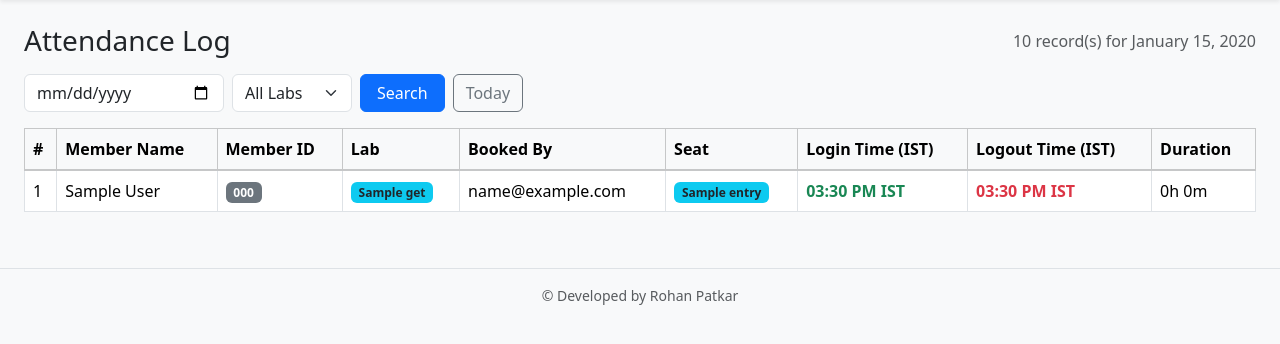
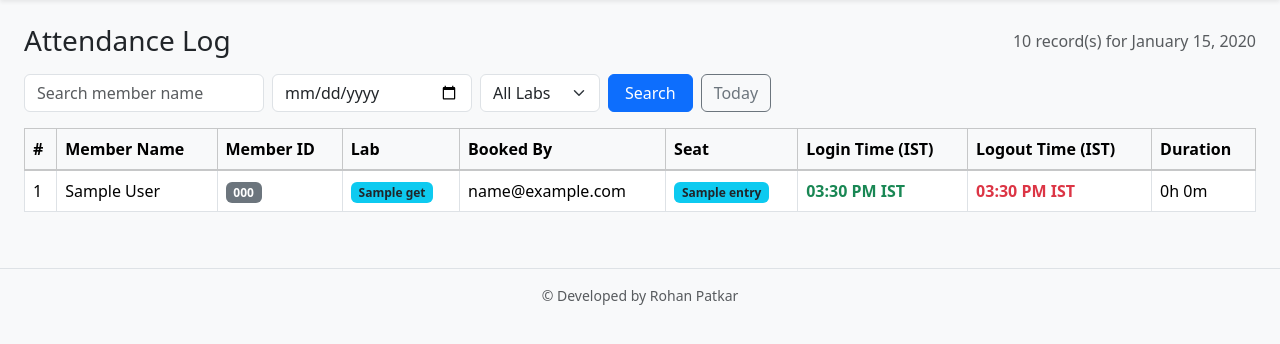
Before and after one commit to rohanptkr/prerna.v02, a Flask app: template templates/attendance/index.html in a window 1280 px wide. Shown: the part 56-400 px from the top of the page. Run offline with Flask 3, Linux system fonts and the light colour scheme; the template is opened without the code that fills it: most values are stand-ins (such as "Sample title", 1, 10 or a date in 2020).

Commit message:
Add member name search to attendance log

```diff
--- a/templates/attendance/index.html
+++ b/templates/attendance/index.html
@@ -7,6 +7,7 @@
 </div>
 
 <form class="mb-3 d-flex gap-2 align-items-center flex-wrap" method="get">
+  <input type="text" name="q" class="form-control" style="max-width:240px;" placeholder="Search member name" value="{{ search }}">
   <input type="date" name="date" class="form-control" style="max-width:200px;" value="{{ filter_date.isoformat() }}">
   <select name="lab" class="form-select" style="max-width:120px;">
     <option value="" {% if not lab_filter %}selected{% endif %}>All Labs</option>
@@ -14,7 +15,7 @@
     <option value="Lab 2" {% if lab_filter=='Lab 2' %}selected{% endif %}>Lab 2</option>
   </select>
   <button class="btn btn-primary px-3" type="submit">Search</button>
-  <a href="{{ url_for('attendance.index', lab=lab_filter) }}" class="btn btn-outline-secondary">Today</a>
+  <a href="{{ url_for('attendance.index', q=search, lab=lab_filter) }}" class="btn btn-outline-secondary">Today</a>
   {% if current_user.is_authenticated and current_user.has_privilege('attendance.view') %}
   <div class="btn-group">
     <button type="button" class="btn btn-success dropdown-toggle" data-bs-toggle="dropdown" aria-expanded="false">
@@ -22,12 +23,12 @@
     </button>
     <ul class="dropdown-menu">
       <li>
-        <a class="dropdown-item" href="{{ url_for('attendance.export_attendance_log', date=filter_date.isoformat(), lab=lab_filter, format='csv') }}">
+        <a class="dropdown-item" href="{{ url_for('attendance.export_attendance_log', q=search, date=filter_date.isoformat(), lab=lab_filter, format='csv') }}">
           Download CSV
         </a>
       </li>
       <li>
-        <a class="dropdown-item" href="{{ url_for('attendance.export_attendance_log', date=filter_date.isoformat(), lab=lab_filter, format='xlsx') }}">
+        <a class="dropdown-item" href="{{ url_for('attendance.export_attendance_log', q=search, date=filter_date.isoformat(), lab=lab_filter, format='xlsx') }}">
           Download Excel (.xlsx)
         </a>
       </li>
```
Also changed, not shown: routes/attendance.py (+7 -1 lines).
